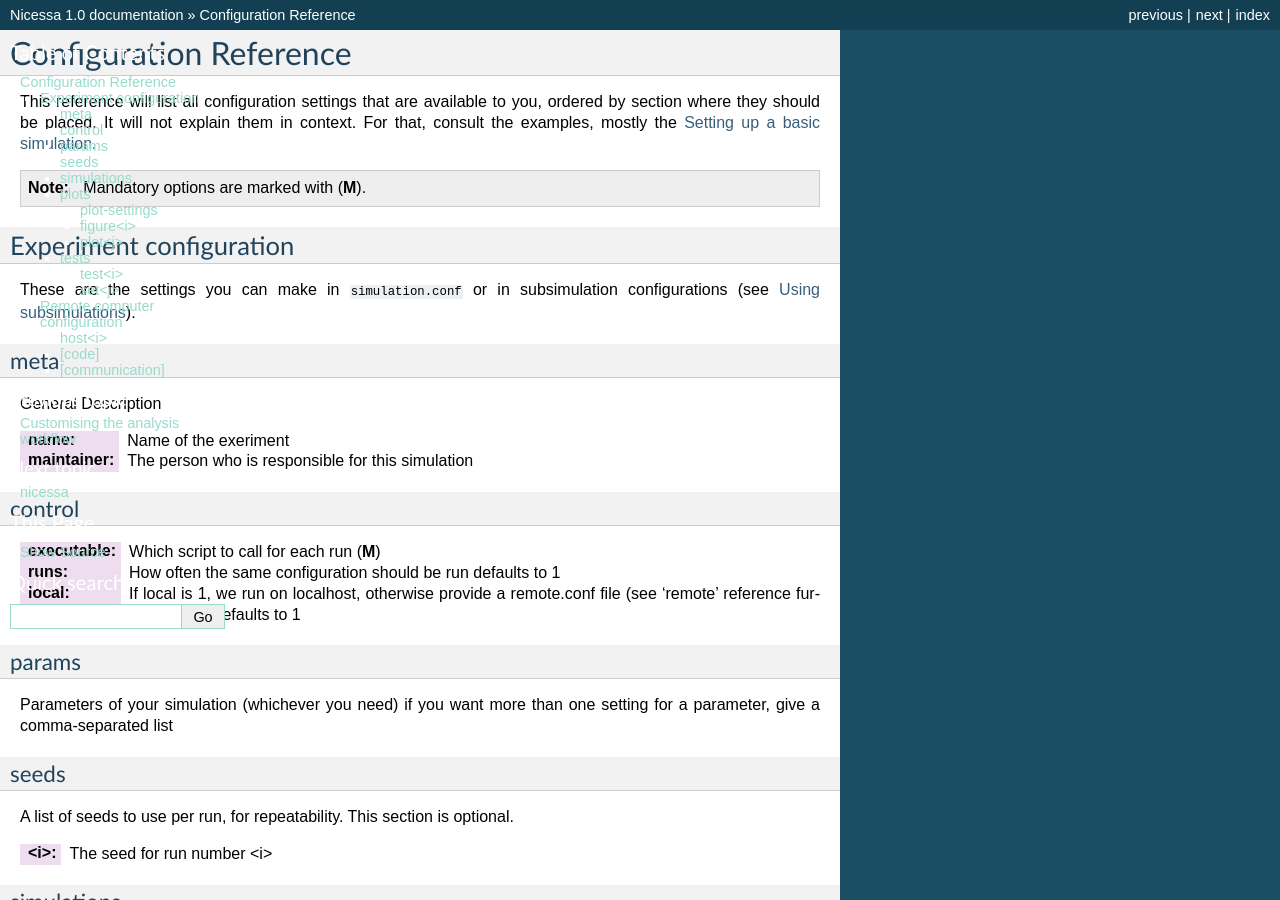
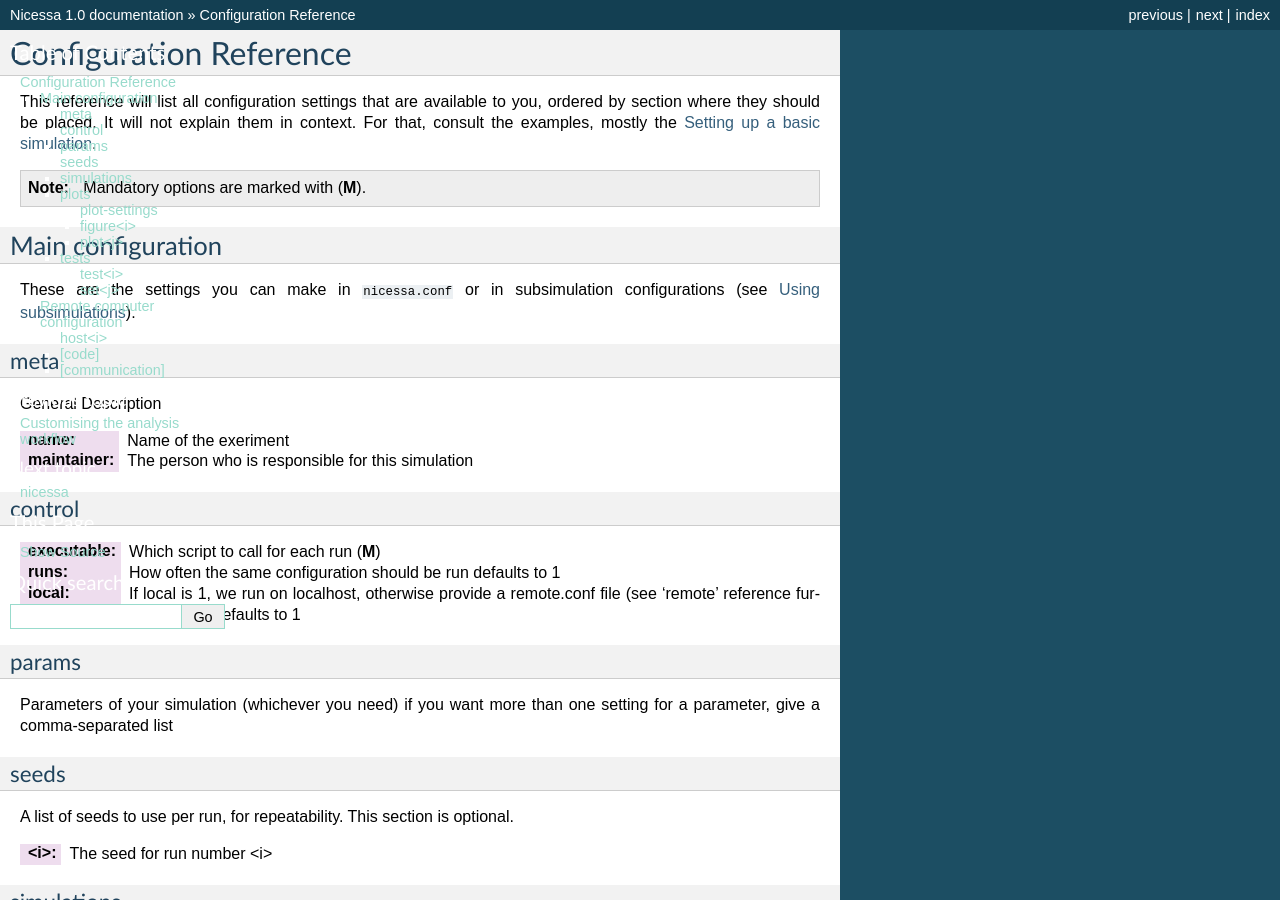
Before and after one commit to nhoening/StoSim, a Sphinx documentation site: the page built from doc/reference.rst, in a window 1280 px wide and 900 px high. Built offline with Sphinx 7.4.7, drawn with Linux system fonts in a browser that asks for light colours.

Commit message:
fix typos, clear two things up

```diff
--- a/doc/reference.rst
+++ b/doc/reference.rst
@@ -12,9 +12,9 @@ examples, mostly the :ref:`basic_example`.
 
 .. _main_reference:
 
-Experiment configuration
+Main configuration
 ------------------------
-These are the settings you can make in ``simulation.conf`` or
+These are the settings you can make in ``nicessa.conf`` or
 in subsimulation configurations (see :ref:`sub_example`).
 
 meta
--- a/doc/tut/basic.rst
+++ b/doc/tut/basic.rst
@@ -202,7 +202,7 @@ Let's now run the simulation with
 
     ``$ python nicessa.py --folder examples/basic/``
 
-This is what I see on the terminal:
+This is what I see on the terminal (on my PC, I made ``nicessa`` an alias for ``python <path/to/>nicessa.py``):
 
 .. figure:: ../img/basic_run.png
     :align: center
```
Also changed, not shown: other parts of doc/tut/basic.rst (+1 -1 lines).
